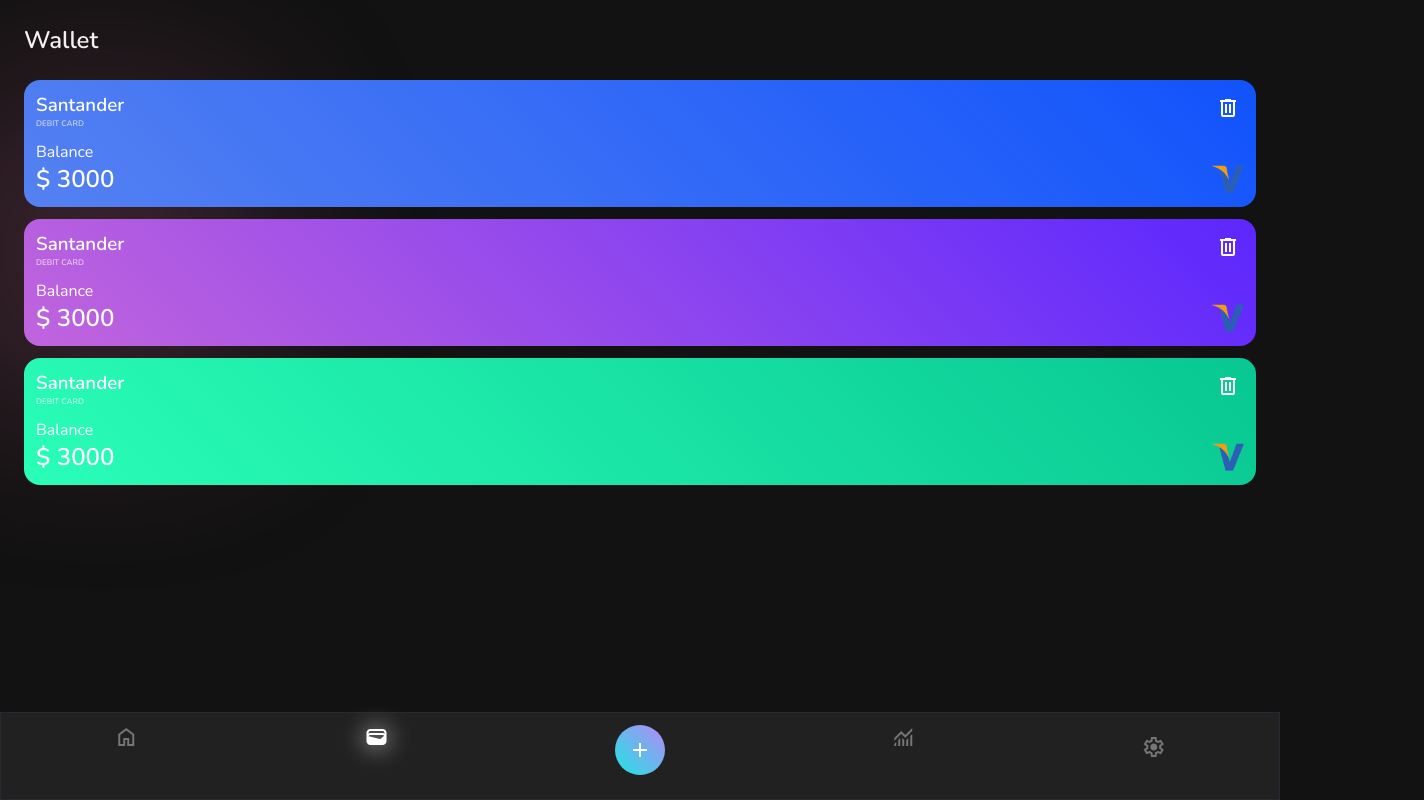
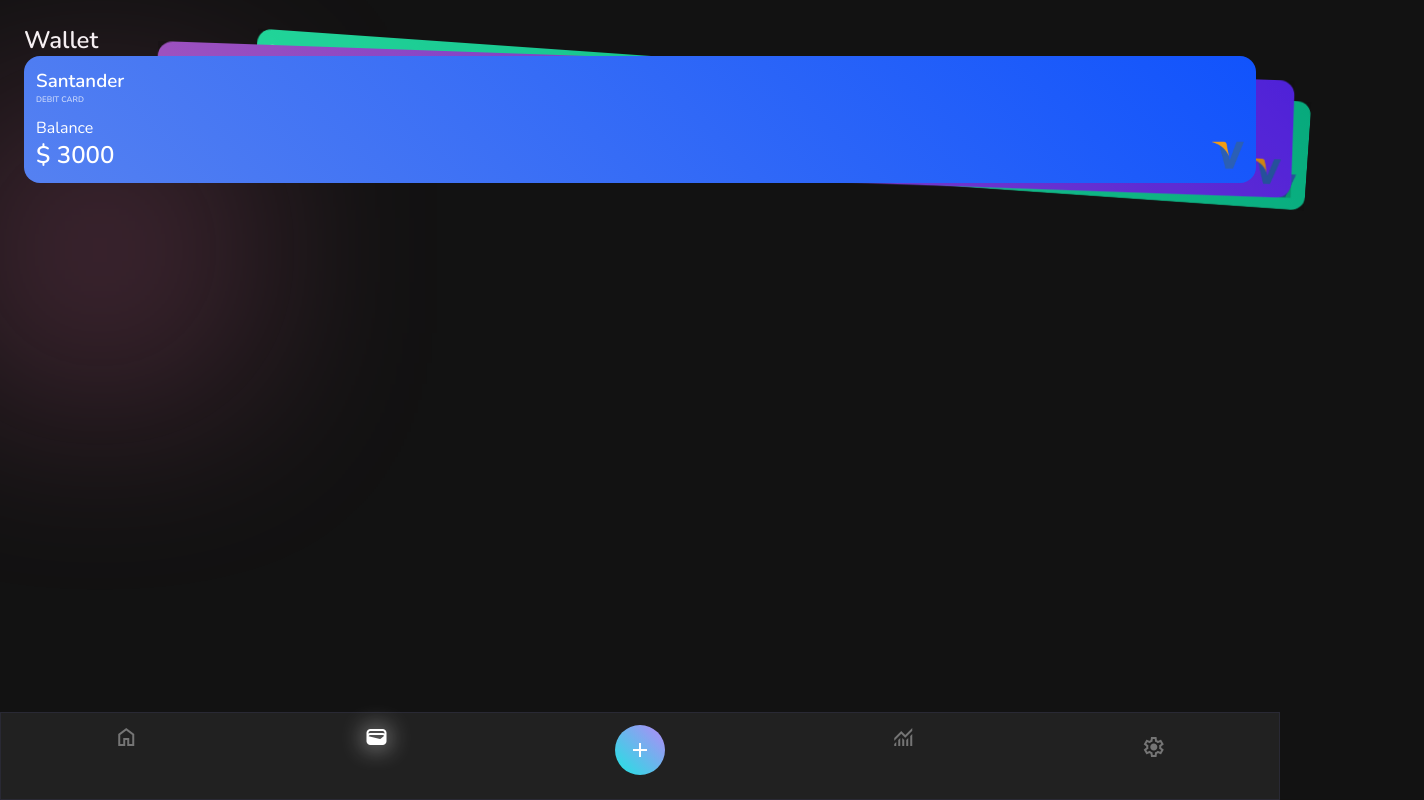
Before and after one commit to diemedina/finance-ui-old, a React (Vite) app: page /wallet in a window 1280 px wide. Shown: the whole page, 1424 px wide, since content can reach past the window. Built offline with nearby package versions, Linux system fonts and the light colour scheme.

Commit message:
Swiper in wallet

```diff
--- a/package.json
+++ b/package.json
@@ -19,6 +19,7 @@
     "react-dom": "^18.2.0",
     "react-hook-form": "^7.45.1",
     "react-i18next": "^13.0.2",
+    "swiper": "^10.0.4",
     "uuidv4": "^6.2.13",
     "wouter": "^2.11.0",
     "zustand": "^4.3.9"
--- a/src/components/CreditCard/CreditCard.jsx
+++ b/src/components/CreditCard/CreditCard.jsx
@@ -26,12 +26,6 @@
         </div>
         <img src={IMAGE_SRC[card.entity]} alt={card.entity}></img>
       </div>
-
-      <div className="credit-card__actions">
-        <span className="material-symbols-outlined" onClick={() => removeCard(card.id)}>
-          delete
-        </span>
-      </div>
     </div>
   );
 };
--- a/src/components/CreditCard/creditCard.scss
+++ b/src/components/CreditCard/creditCard.scss
@@ -7,13 +7,6 @@
   padding: 12px;
   border-radius: 16px;
   position: relative;
-
-  &__actions {
-    transition: visibility 0s, opacity 0.2s linear;
-    position: absolute;
-    top: 16px;
-    right: 16px;
-  }
 
   &__balance-image {
     display: flex;
--- a/src/pages/Wallet/Wallet.jsx
+++ b/src/pages/Wallet/Wallet.jsx
@@ -1,8 +1,12 @@
 import React, { useState } from "react";
+import { CreditCard } from "src/components/CreditCard/CreditCard";
 import { Navbar } from "src/components/Navbar/Navbar";
 import MockWallet from 'src/mocks/wallet';
-import { CreditCard } from "src/components/CreditCard/CreditCard";
+import { Swiper, SwiperSlide } from 'swiper/react';
+import { EffectCards } from 'swiper/modules';
 import "./wallet.scss";
+import 'swiper/css';
+import 'swiper/css/effect-cards';
 
 export const Wallet = () => {
   const [wallet] = useState(MockWallet);
@@ -11,15 +15,17 @@
     <div className="wallet">
       <h2>Wallet</h2>
 
-      <div className='wallet__list'>
+      <Swiper modules={[EffectCards]} effect="cards">
         {
           wallet.map(card => {
             return (
-              <CreditCard card={card}/>
+              <SwiperSlide key={card.id}>
+                <CreditCard card={card}/>
+              </SwiperSlide>
             )
           })
         }
-      </div>
+      </Swiper>
 
       <Navbar />
     </div>
```
Also changed, not shown: 1 other file (tests, documents, lock files or other folders).
